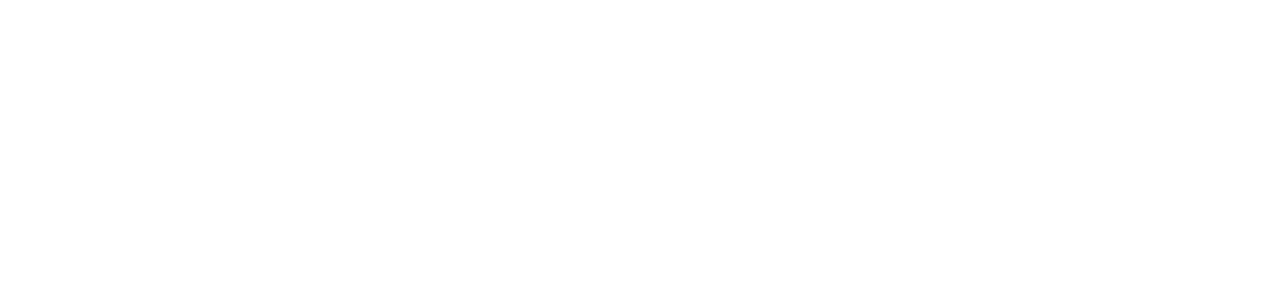
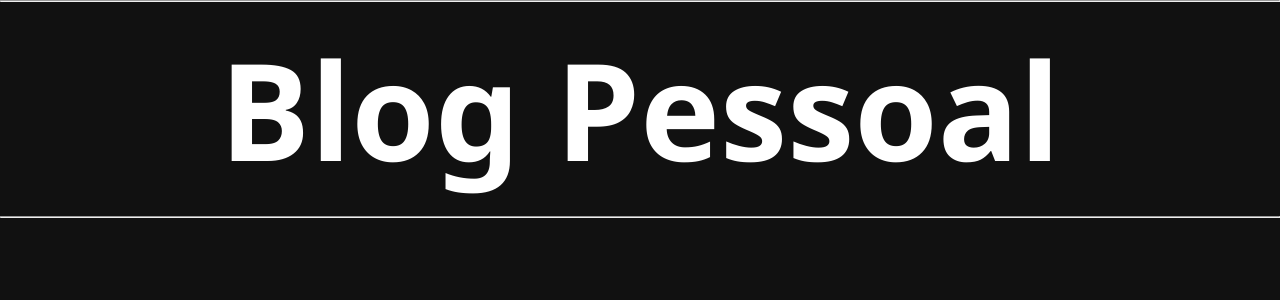
Before and after one commit to Mrnho1/blog-pessoal-dio, an Angular app: page / in a window 1280 px wide. Shown: the top 300 px of the page. Built offline with nearby package versions, Linux system fonts and the light colour scheme.

Commit message:
feat: create h1 page home title

```diff
--- a/angular.json
+++ b/angular.json
@@ -96,5 +96,8 @@
         }
       }
     }
+  },
+  "cli": {
+    "analytics": "99deb6a4-987e-4dd8-9cf5-05a35bffb904"
   }
 }
--- a/src/app/app.component.html
+++ b/src/app/app.component.html
@@ -1 +1,2 @@
+<app-menu-title></app-menu-title>
 <router-outlet></router-outlet>
--- a/src/app/app.component.ts
+++ b/src/app/app.component.ts
@@ -1,10 +1,12 @@
 import { Component } from '@angular/core';
 import { RouterOutlet } from '@angular/router';
+import { MenuTitleComponent } from "./components/menu-title/menu-title.component";
+
 
 @Component({
   selector: 'app-root',
   standalone: true,
-  imports: [RouterOutlet],
+  imports: [RouterOutlet, MenuTitleComponent],
   templateUrl: './app.component.html',
   styleUrl: './app.component.css'
 })
--- a/src/styles.css
+++ b/src/styles.css
@@ -1 +1,7 @@
 /* You can add global styles to this file, and also import other style files */
+*{
+    margin: 0;
+    padding: 0;
+    box-sizing: border-box;
+    background-color: #111111;
+}
```
